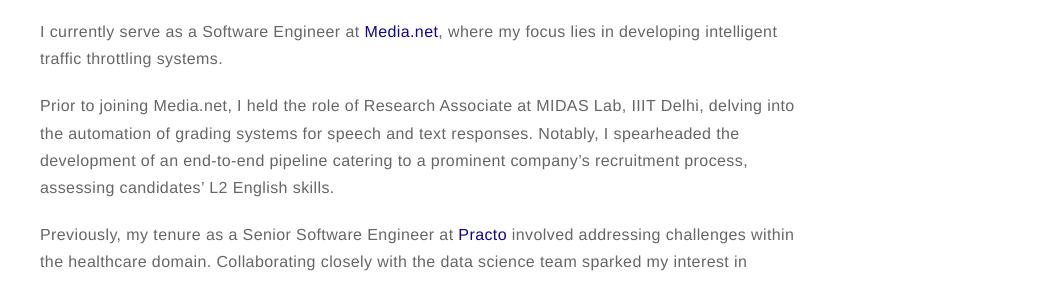
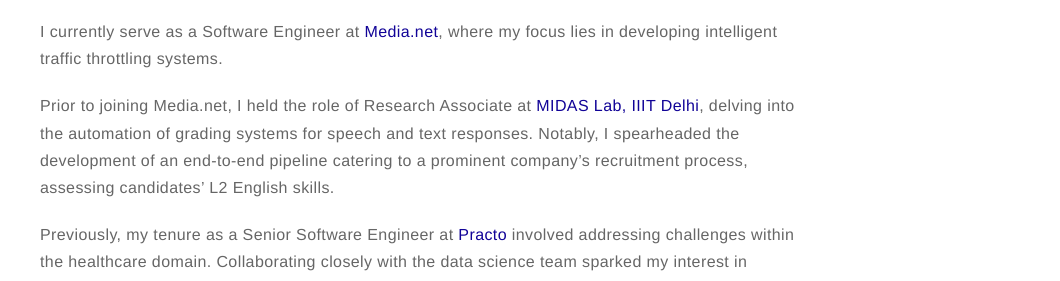
Before and after one commit to manrajgrover/manrajgrover.github.io, a Jekyll site: the page built from about.md, in a window 1280 px wide. Shown: the part 527-808 px from the top of the page, without its empty margins (220-1280 px from the left). Built offline with Jekyll 4.4.1, drawn with Linux system fonts in a browser that asks for light colours.

Commit message:
Adds links

```diff
--- a/about.md
+++ b/about.md
@@ -6,7 +6,7 @@
 
 I currently serve as a Software Engineer at <a href="https://media.net" target="_blank" class="link">Media.net</a>, where my focus lies in developing intelligent traffic throttling systems.
 
-Prior to joining Media.net, I held the role of Research Associate at MIDAS Lab, IIIT Delhi, delving into the automation of grading systems for speech and text responses. Notably, I spearheaded the development of an end-to-end pipeline catering to a prominent company's recruitment process, assessing candidates' L2 English skills.
+Prior to joining Media.net, I held the role of Research Associate at <a href="https://midas.iiitd.ac.in/" target="_blank" class="link">MIDAS Lab, IIIT Delhi</a>, delving into the automation of grading systems for speech and text responses. Notably, I spearheaded the development of an end-to-end pipeline catering to a prominent company's recruitment process, assessing candidates' L2 English skills.
 
 Previously, my tenure as a Senior Software Engineer at <a href="https://practo.com/" target="_blank" class="link">Practo</a> involved addressing challenges within the healthcare domain. Collaborating closely with the data science team sparked my interest in Machine Learning, leading me to pursue self-directed learning in its practical and research facets.
 
```
